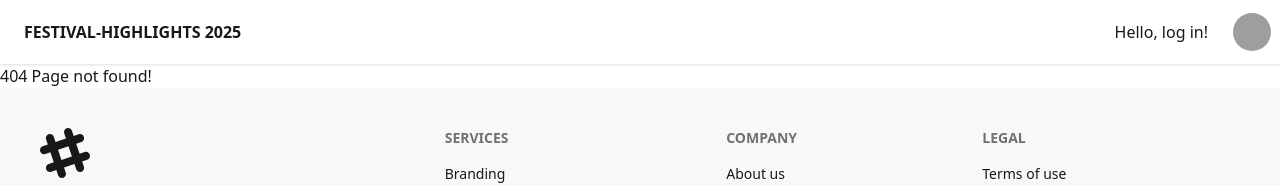
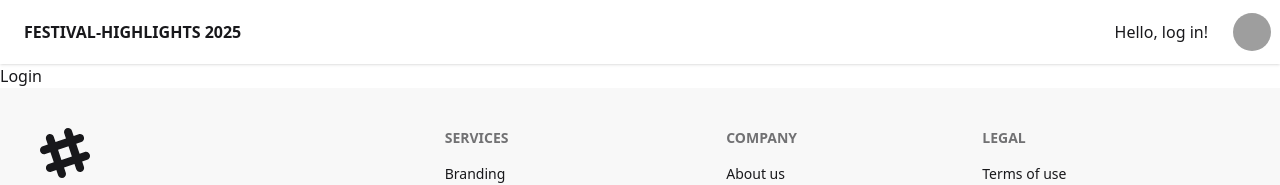
Before and after one commit to nidialoha/my-event-project, a React (Vite) app: page /login in a window 1280 px wide. Shown: the top 185 px of the page. Built offline with nearby package versions, Linux system fonts and the light colour scheme; no server answers; grey boxes are pictures that could not be loaded.

Commit message:
Login edited

```diff
--- a/src/App.jsx
+++ b/src/App.jsx
@@ -4,6 +4,8 @@ import MainLayout from "./Layout/MainLayout";
 import NotFound from "./Pages/NotFound";
 import Signup from "./Pages/Signup";
 import { Route, Routes } from "react-router-dom";
+import Login from "./Pages/Login";
+
 
 function App() {
   return (
@@ -14,6 +16,7 @@ function App() {
 
           {/* //Nested Rootes */}
           <Route path="sign-up" element={<Signup />} />
+          <Route path="login" element={<Login />} />
           <Route path="create-event" element={<CreateEvent />} />
 
           {/* NOT FOUND PAGE */}
--- a/src/Components/Navbar.jsx
+++ b/src/Components/Navbar.jsx
@@ -14,7 +14,7 @@ function Navbar() {
         {isAuthenticated ? (
           <p className="mr-6">Hello, User Email</p>
         ) : (
-          <NavLink className="mr-6 hover:underline" to="Sign-up">
+          <NavLink className="mr-6 hover:underline" to="Login">
             Hello, log in!
           </NavLink>
         )}
--- a/src/Context/AuthProvider.jsx
+++ b/src/Context/AuthProvider.jsx
@@ -5,6 +5,7 @@ const AuthContext = createContext();
 
 export const AuthProvider = ({ children }) => {
   const [isAuthenticated, setIsAuthenticated] = useState(false);
+  const [user, setUser] = useState(null);
 
   const login = () => {
     setIsAuthenticated(true);
@@ -16,7 +17,7 @@ export const AuthProvider = ({ children }) => {
   };
 
   return (
-    <AuthContext.Provider value={{ isAuthenticated, login, logout }}>
+    <AuthContext.Provider value={{ isAuthenticated, login, logout, user, setUser }}>
       {children}
     </AuthContext.Provider>
   );
--- /dev/null
+++ b/src/Pages/Login.jsx
@@ -0,0 +1,30 @@
+import { useAuth } from '../Context/AuthProvider';
+
+function Login() {
+    const {setUser}=useAuth ();
+    const login = async () => {
+        try {
+            const res = await fetch('http://localhost:3001/api/auth/login', {
+                method: 'POST',
+                headers: {
+                    'Content-Type': 'application/json'
+                }, body: JSON.stringify({
+                    email: "user@example.com",
+                    password: "password123"
+                })
+            })
+            if (!res.ok) throw Error("Bad request");
+            const data = await res.json();
+            console.log(data);
+            localStorage.setItem('token', data.token);
+            setUser(data.user);
+        } catch (error) {
+            console.log(error);
+        }
+    }
+  return (
+    <div><button onClick={login}>Login</button></div>
+  )
+}
+
+export default Login
```
